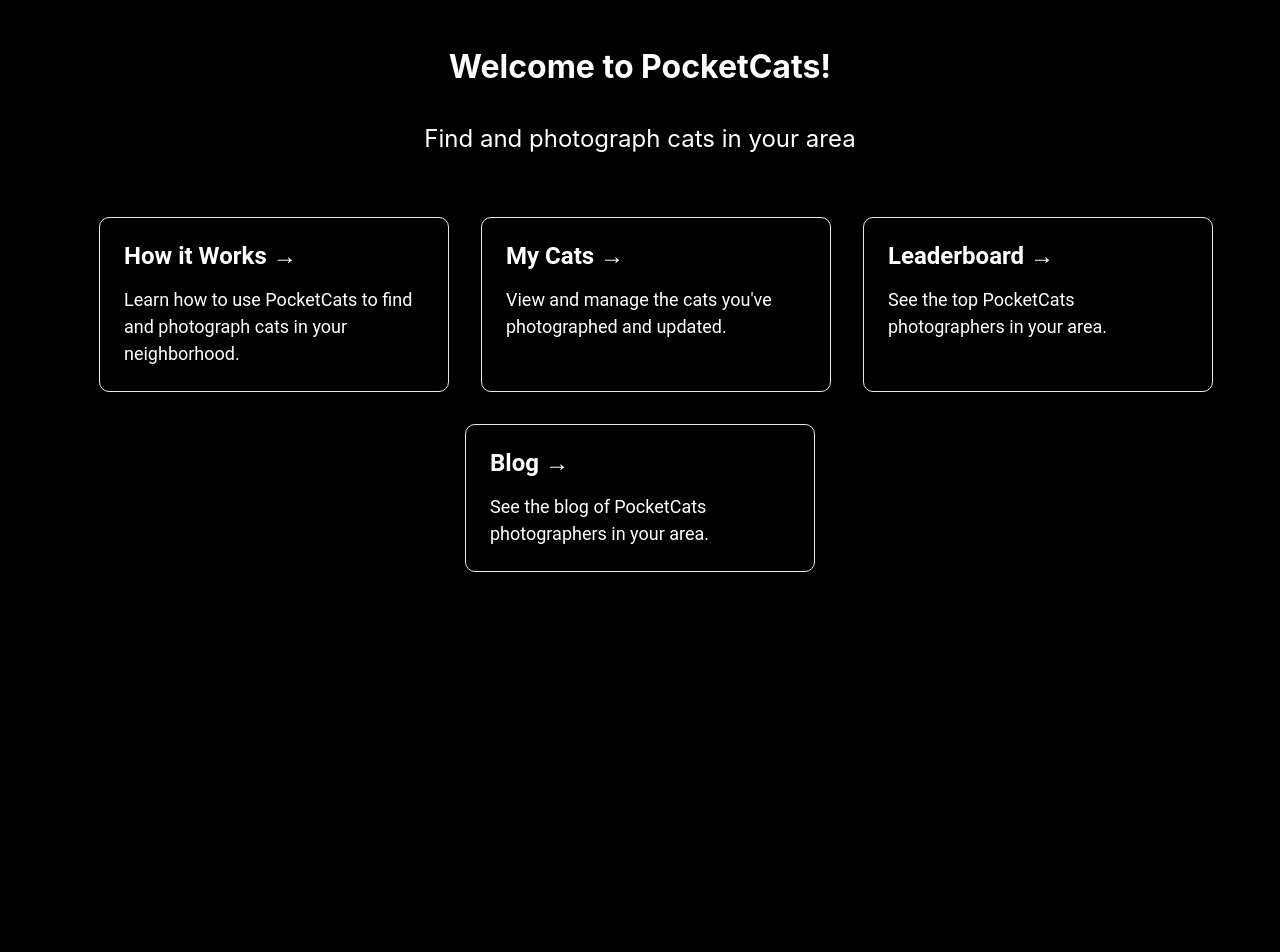
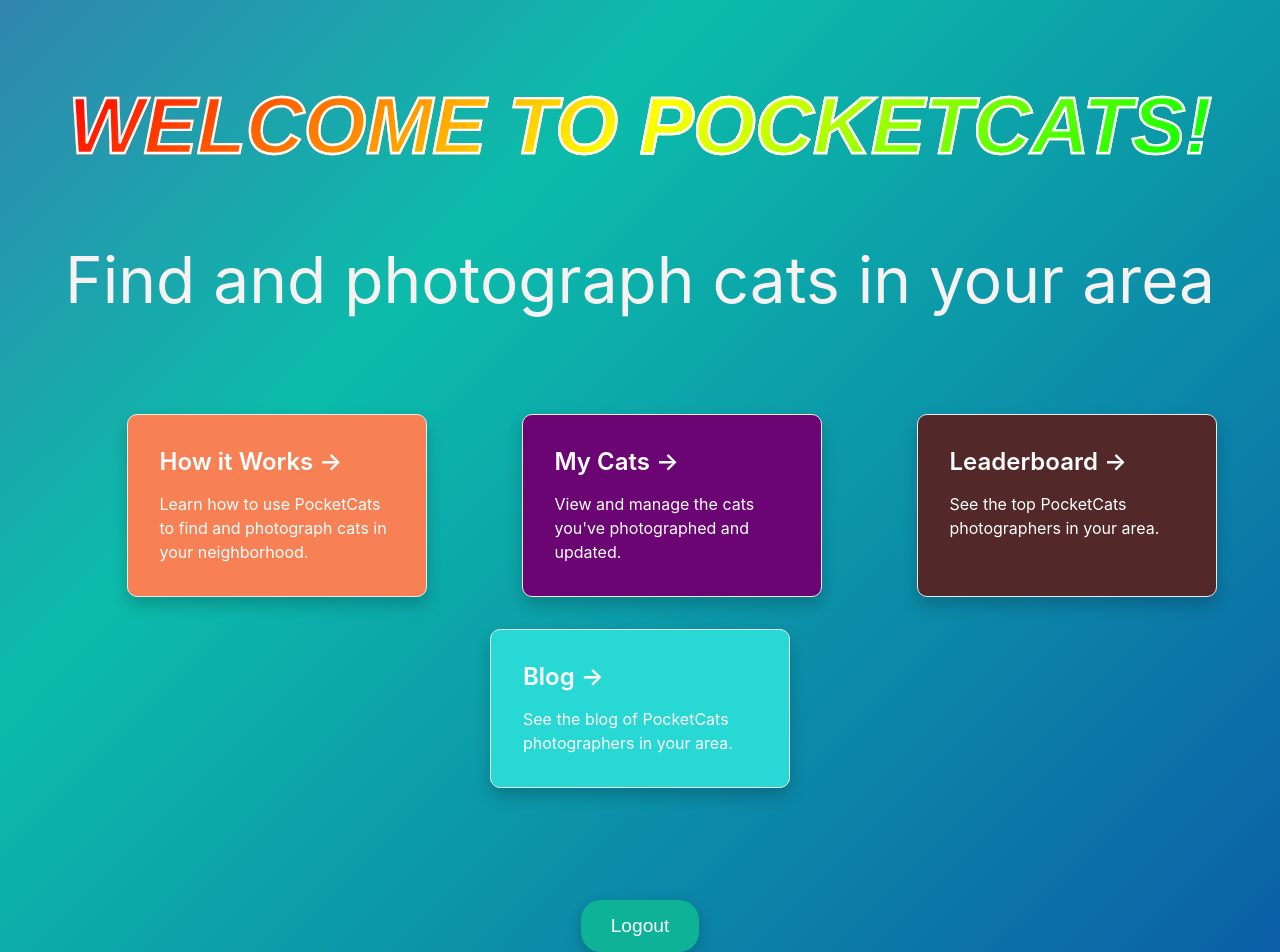
Before and after one commit to Pauwul/PocketCats, a Next.js app in the folder frontend/: page /page_after_login in a window 1280 px wide. Shown: the part 54-1006 px from the top of the page. Before the commit the page ends 800 px from the top, so only its background shows below. Built offline with nearby package versions, Linux system fonts and the light colour scheme; sample sign-in values are in the browser's storage.

Commit message:
Add styling to page_after_login + Functional log out button + if you're already logged == get pass login page

```diff
--- a/frontend/pages/page_after_login.jsx
+++ b/frontend/pages/page_after_login.jsx
@@ -5,8 +5,16 @@ import React from "react";
 import ToDoList from "./todo-list";
 import withAuth from "../components/withAuth";
 import { ToastContainer } from "react-toastify";
+import { useRouter } from "next/router";
+import logoutButtonStyles from "../styles/logout-button.module.css"; // Import the logout button styles
 
 function page_after_login() {
+  const router = useRouter();
+
+  const handleLogout = () => {
+    localStorage.removeItem("authToken");
+    router.push("/page_old"); // Replace with your login page route
+  };
   return (
     <div className={styles.container}>
       <Head>
@@ -23,9 +31,7 @@ function page_after_login() {
           Welcome to <a href="#">PocketCats!</a>
         </h1>
 
-        <p className={styles.description}>
-          Find and photograph cats in your area
-        </p>
+        <p className={styles.subtitle}>Find and photograph cats in your area</p>
 
         <div className={styles.grid}>
           <ToastContainer />
@@ -53,6 +59,14 @@ function page_after_login() {
           </a>
         </div>
       </main>
+      <div className="logout-section">
+        <button
+          className={logoutButtonStyles["logout-button"]}
+          onClick={handleLogout}
+        >
+          Logout
+        </button>
+      </div>
     </div>
   );
 }
--- a/frontend/pages/todo-list.js
+++ b/frontend/pages/todo-list.js
@@ -4,7 +4,7 @@ import { debounce } from "lodash";
 import ToDo from "../components/todo";
 
 export default function ToDoList() {
-  const [todos, setTodos] = useState(null);
+  const [todos, setTodos] = useState([]);
   const [mainInput, setMainInput] = useState("");
   const [filter, setFilter] = useState();
   const didFetchRef = useRef(false);
@@ -14,7 +14,8 @@ export default function ToDoList() {
       didFetchRef.current = true;
       fetchTodos();
     }
-  }, []);
+    console.log("todos:", todos);
+  }, [todos]);
 
   async function fetchTodos(completed) {
     const token = localStorage.getItem("authToken");
@@ -46,6 +47,7 @@ export default function ToDoList() {
     copy[idx] = changedToDo;
     debouncedUpdateTodo(changedToDo);
     setTodos(copy);
+    console.log("todos:", todos);
   }
 
   async function updateTodo(todo) {
@@ -66,6 +68,7 @@ export default function ToDoList() {
         },
       }
     );
+    console.log("todos:", todos);
   }
 
   async function addToDo(name) {
--- a/frontend/styles/Home_old.module.css
+++ b/frontend/styles/Home_old.module.css
@@ -6,53 +6,136 @@
   padding: 5rem 0;
 }
 
-  .description {
+.title {
+  position: relative;
+  font-size: 5rem;
+  text-transform: uppercase;
+  font-weight: 900;
+  font-family: "Catamaran", sans-serif;
+  font-style: italic;
+  color: transparent;
+  -webkit-text-stroke-width: 0.15rem;
+  -webkit-text-stroke-color: white;
+}
+
+.title::after {
+  position: absolute;
+  left: 0;
+  content: "WELCOME TO POCKETCATS!";
+  background: linear-gradient(
+    135deg,
+    #ff0000,
+    #ff3300 10%,
+    #ff6600 20%,
+    #ff9900 30%,
+    #ffcc00 40%,
+    #ffff00 50%,
+    #ccff00 60%,
+    #99ff00 70%,
+    #66ff00 80%,
+    #33ff00 90%,
+    #00ff00 100%,
+    #00ff33 110%,
+    #00ff66 120%,
+    #00ff99 130%,
+    #00ffcc 140%,
+    #00ffff 150%,
+    #00ccff 160%,
+    #0099ff 170%,
+    #0066ff 180%,
+    #0033ff 190%,
+    #0000ff
+  );
+  -webkit-background-clip: text;
+  background-clip: text;
+  color: transparent;
+}
+
+.subtitle {
   text-align: center;
   margin: 1rem;
-    font-size: 1.5rem;
-    max-width: 800px;
+  font-size: 4rem;
+  color: #f7f2f2;
 }
 
 .grid {
   display: flex;
   flex-wrap: wrap;
-    justify-content: center;
-    gap: 2rem;
+  justify-content: space-around;
   margin-top: 3rem;
+  padding: 1rem;
 }
 
 .card {
   border: 1px solid #eaeaea;
   border-radius: 10px;
-    padding: 1.5rem;
+  padding: 2rem;
   text-align: left;
-    width: 350px;
-    transition: color 0.15s ease, border-color 0.15s ease;
-    cursor: pointer;
-    text-decoration: none;
-    color: inherit;
-    font-family: 'Roboto', sans-serif;
+  width: 300px;
+  margin: 1rem;
+  transition: all 0.3s cubic-bezier(0.25, 0.8, 0.25, 1);
+  box-shadow: 0 8px 16px 0 rgba(0, 0, 0, 0.2);
+  color: #fff;
 }
 
 .card:hover,
 .card:focus,
 .card:active {
-    color: #26c9a6;
-    border-color: #0eb296;
+  box-shadow: 0 12px 20px 0 rgba(0, 0, 0, 0.2);
+  transform: scale(1.05);
+}
+
+.card:nth-child(1) {
+  background-color: #694408;
+}
+
+.card:nth-child(2) {
+  background-color: #f78154;
+}
+
+.card:nth-child(3) {
+  background-color: #6a0573;
+}
+
+.card:nth-child(4) {
+  background-color: #522828;
+}
+
+.card:nth-child(5) {
+  background-color: #28d8d5;
 }
 
 .card h2 {
   margin: 0 0 1rem 0;
-    font-size: 24px;
+  font-size: 1.5rem;
   font-weight: 600;
 }
 
 .card p {
   margin: 0;
-    font-size: 18px;
+  font-size: 1rem;
   line-height: 1.5;
 }
 
 .container {
   min-height: 100vh;
+  display: flex;
+  flex-direction: column;
+  justify-content: center;
+  align-items: center;
+  background: linear-gradient(135deg, #830abc 0%, #0cbcaa 50%, #0b31a5 100%);
+  background-size: 200% 200%;
+  animation: gradientAnimation 4s linear infinite;
 }
+
+@keyframes gradientAnimation {
+  0% {
+    background-position: 0% 50%;
+  }
+  50% {
+    background-position: 100% 50%;
+  }
+  100% {
+    background-position: 0% 50%;
+  }
+}
--- /dev/null
+++ b/frontend/styles/logout-button.module.css
@@ -0,0 +1,23 @@
+/* logout-button.module.css */
+
+.logout-button {
+  background-color: #0eb296;
+  color: white;
+  border: none;
+  border-radius: 20px;
+  padding: 15px 30px;
+  font-size: 1.2rem;
+  cursor: pointer;
+  transition: all 0.3s ease;
+  box-shadow: 0px 5px 15px rgba(0, 0, 0, 0.2);
+}
+
+.logout-button:hover {
+  background-color: #26c9a6;
+  transform: translateY(-2px);
+  box-shadow: 0px 10px 20px rgba(0, 0, 0, 0.2);
+}
+
+.logout-button:active {
+  transform: translateY(0px);
+}
```
Also changed, not shown: frontend/components/LoginForm.jsx (+8 -6 lines), frontend/components/LoginSuccessComp.jsx (+5 -7 lines), frontend/pages/leaderboard.jsx (+3 -5 lines), frontend/pages/login_page.jsx (+9 -1 lines). Lines whose indentation alone changed are shown as unchanged.
